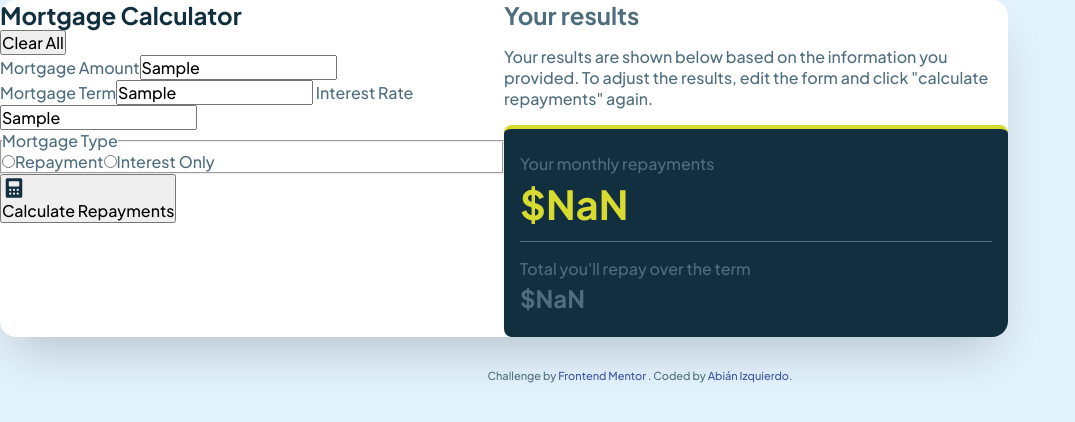
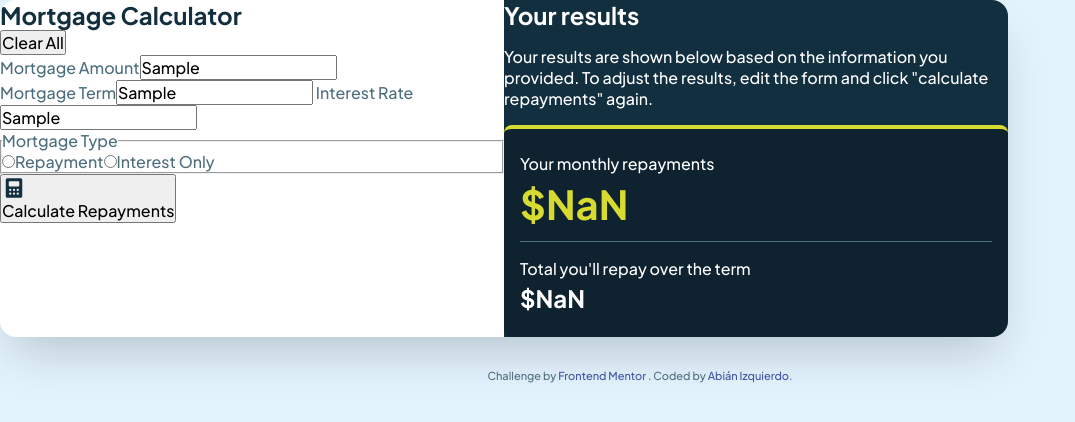
Before and after one commit to abizmo/mortgage-repayment-calculator, an Astro site: page / in a window 1280 px wide. Both pictures are taken after typing "Sample", "Sample", "Sample" into the empty fields and a click on the button "Calculate Repayments". Shown: the whole page, without its empty margins (0-1075 px from the left). Built offline with nearby package versions, Linux system fonts and the light colour scheme; Astro itself is replaced by a stand-in of ours.

Commit message:
add dark backgrounds

```diff
--- a/src/components/monthly-repayments.module.css
+++ b/src/components/monthly-repayments.module.css
@@ -1,5 +1,5 @@
 .resultsBox {
-  background-color: hsl(var(--clr-neutral-900));
+  background-color: hsl(var(--clr-neutral-999) / 0.25);
   border-radius: 0.5rem;
   border-top: 0.25rem solid hsl(var(--clr-accent-400));
   padding: 1.5rem 1rem;
--- a/src/pages/index.astro
+++ b/src/pages/index.astro
@@ -47,7 +47,7 @@ const options: SelectOption<MortgageTypes>[] = [
         </footer>
       </FormCalculator>
       <!-- results component -->
-      <div>
+      <div class="bg-dark">
         <ToggleContainer client:load>
           <Fragment slot="false">
             <EmptyState />
--- a/src/styles/globals.css
+++ b/src/styles/globals.css
@@ -1,4 +1,5 @@
 :root {
+  --clr-black: 0 0% 0%;
   --clr-lime: 61 70% 52%;
   --clr-red: 4 69% 50%;
   --clr-white: 0 0% 100%;
@@ -14,6 +15,7 @@
   --clr-neutral-500: var(--clr-slate-500);
   --clr-neutral-700: var(--clr-slate-700);
   --clr-neutral-900: var(--clr-slate-900);
+  --clr-neutral-999: var(--clr-black);
 
   --clr-accent-400: var(--clr-lime);
   --clr-error-400: var(--clr-red);
@@ -70,6 +72,11 @@ body {
   font-weight: var(--fw-bold);
 }
 
+.bg-dark {
+  background-color: hsl(var(--clr-neutral-900));
+  color: hsl(var(--clr-neutral-000));
+}
+
 .text-dark {
   color: hsl(var(--clr-neutral-900));
 }
```
